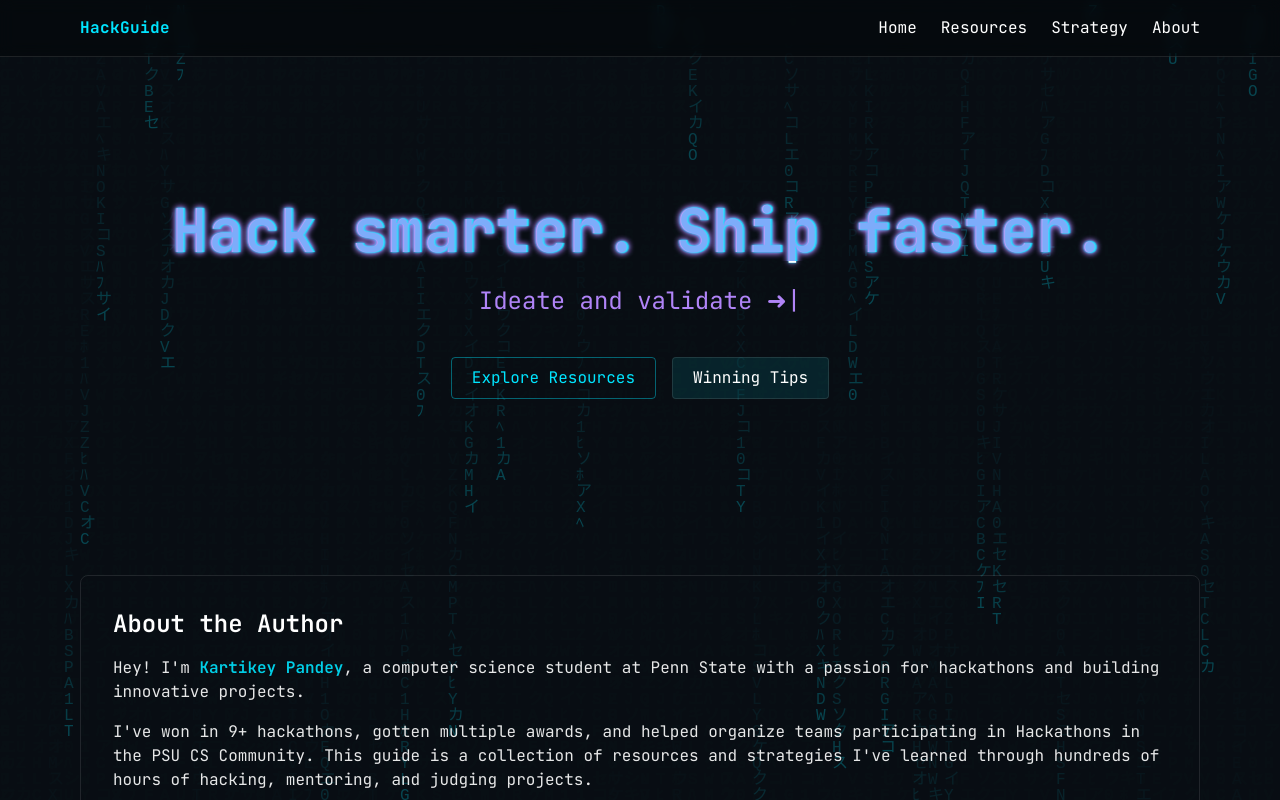
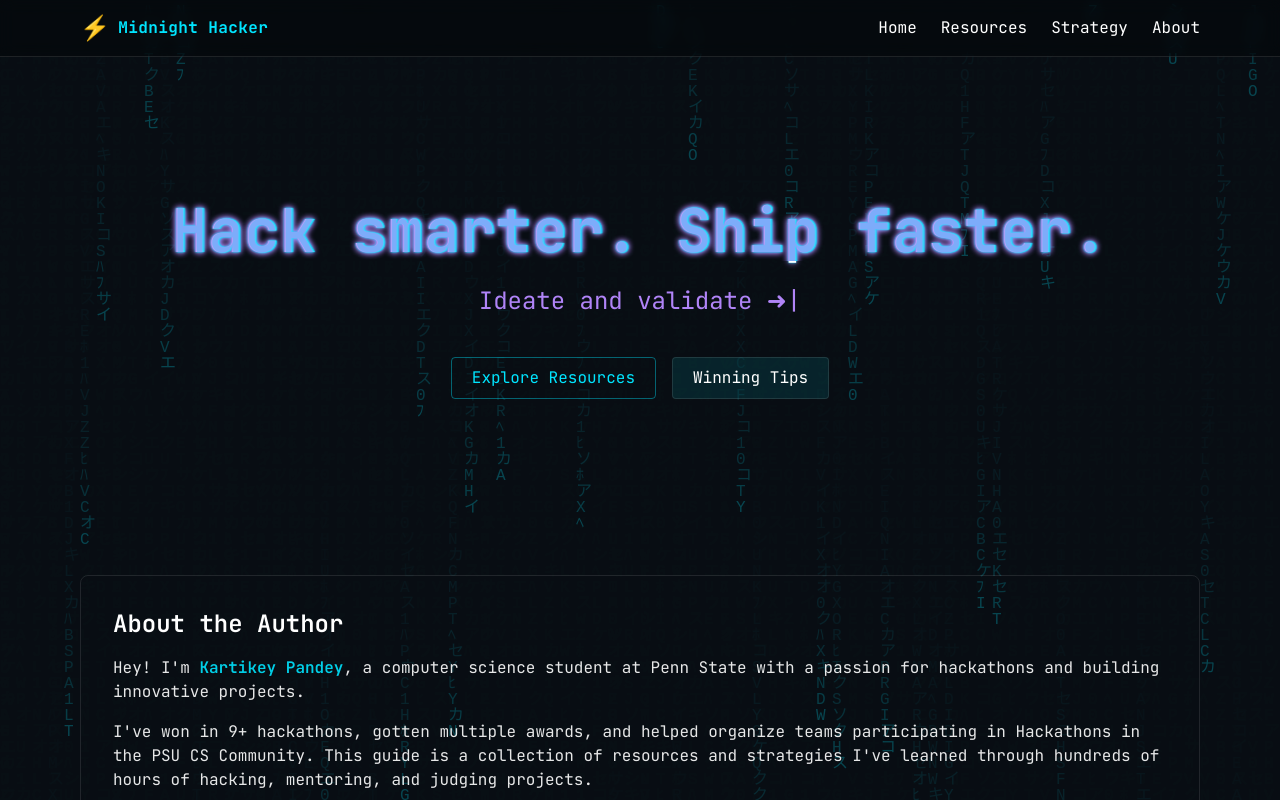
Before and after one commit to Kart-ing/hackathon-guide, a Next.js app in the folder hackathon-guide/: page / in a window 1280 px wide. Shown: the top 800 px of the page. Built offline with nearby package versions, Linux system fonts and the light colour scheme.

Commit message:
Add Front Matter sections for assignment compliance

```diff
--- a/hackathon-guide/components/Navigation.tsx
+++ b/hackathon-guide/components/Navigation.tsx
@@ -14,7 +14,11 @@ export default function Navigation() {
   return (
     <header className="sticky top-0 z-20 backdrop-blur bg-black/30 border-b border-white/10">
       <nav className="max-w-6xl mx-auto px-4 h-14 flex items-center justify-between">
-        <a href="#home" className="font-bold tracking-wide text-primary">HackGuide</a>
+        <a href="#home" className="font-bold tracking-wide text-primary flex items-center gap-2">
+          <span className="text-2xl">⚡</span>
+          <span className="hidden sm:inline">Midnight Hacker</span>
+          <span className="sm:hidden">MH</span>
+        </a>
         <div className="hidden md:flex items-center gap-6">
           {links.map(l => (
             <a key={l.href} href={l.href} className="hover:text-primary transition-colors">
```
